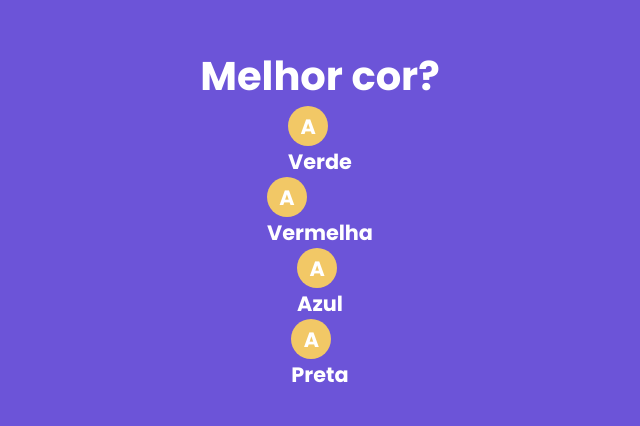
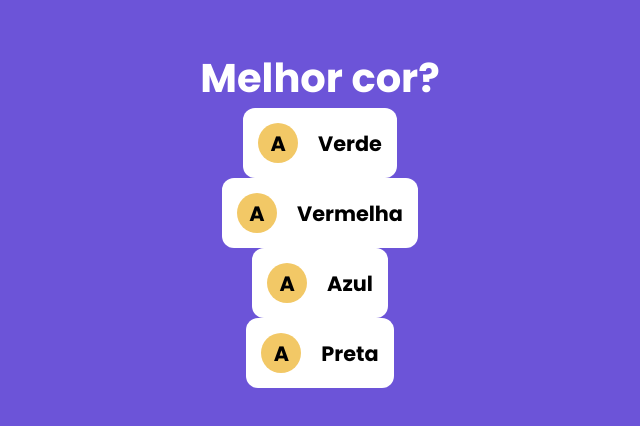
Before and after one commit to David-Pires/quiz, a Next.js app: page / in a window 1280 px wide. Shown: the part 182-608 px from the top of the page, without its empty margins (320-960 px from the left). Built offline with nearby package versions, Linux system fonts and the light colour scheme.

Commit message:
css classes for questions

```diff
--- a/styles/Resposta.module.css
+++ b/styles/Resposta.module.css
@@ -1,5 +1,15 @@
 .resposta {
   display: flex;
+}
+.frente, .verso {
+  display: flex;
+}
+.frente {
+  align-items: center;
+  border-radius: 12px;
+  padding: 15px;
+  color:black;
+  background-color: white;
 }
 .letra {
   display:flex;
@@ -10,6 +20,7 @@
   border-radius: 20px;
   font-size:1.3rem;
   font-weight: 700;
+  margin-right: 20px;
 }
 
 .valor{
```
